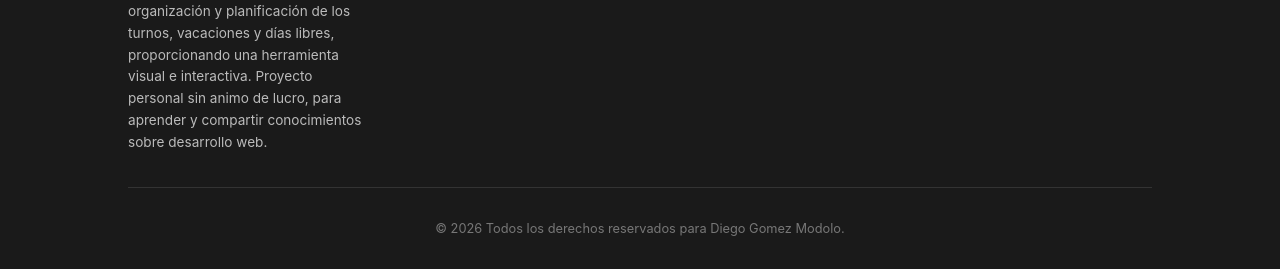
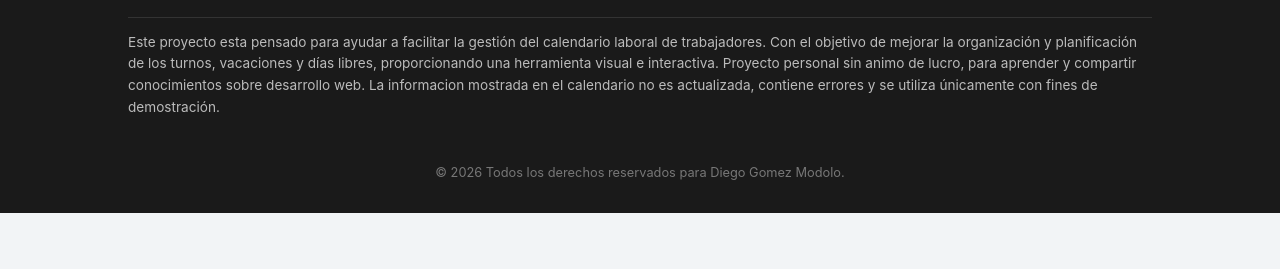
Before and after one commit to Dieote/calendario-laboral-osi, a plain HTML site: page index.html in a window 1280 px wide. Shown: the part 1930-2199 px from the top of the page. After the commit the page ends 2143 px from the top, so only its background shows below. Drawn offline with nearby package versions, Linux system fonts and the light colour scheme; no server answers; a script that the page names is missing.

Commit message:
Politicass

```diff
--- a/index.html
+++ b/index.html
@@ -187,12 +187,6 @@
 
     <div class="footer-column">
       <img src="assets/logoOSI.png" alt="Logo Institucional" style="width: 150px; margin-bottom: 15px;">
-      <p style="font-size: 0.85rem; line-height: 1.6; color: #bbb;">
-        Este proyecto esta pensado para ayudar a facilitar la gestión del calendario laboral de trabajadores. Con el
-        objetivo de mejorar
-        la organización y planificación de los turnos, vacaciones y días libres, proporcionando una herramienta visual e
-        interactiva. Proyecto personal
-        sin animo de lucro, para aprender y compartir conocimientos sobre desarrollo web.
     </div>
 
     <div class="footer-column">
@@ -224,6 +218,14 @@
     </div>
 
   </div>
+  <p style="font-size: 0.85rem; line-height: 1.6; color: #bbb;">
+    Este proyecto esta pensado para ayudar a facilitar la gestión del calendario laboral de trabajadores. Con el
+    objetivo de mejorar
+    la organización y planificación de los turnos, vacaciones y días libres, proporcionando una herramienta visual e
+    interactiva. Proyecto personal
+    sin animo de lucro, para aprender y compartir conocimientos sobre desarrollo web.
+    La informacion mostrada en el calendario no es actualizada, contiene errores y se utiliza únicamente con fines de demostración.
+  </p>
 
   <div style="text-align: center; padding-top: 20px; font-size: 0.8rem; color: #777;">
     <p>&copy; 2026 Todos los derechos reservados para Diego Gomez Modolo.</p>
```
